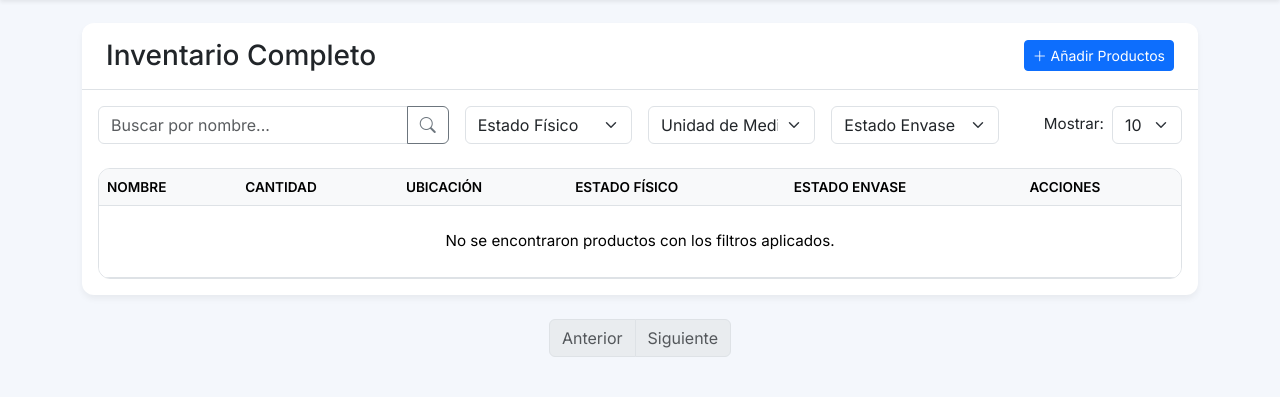
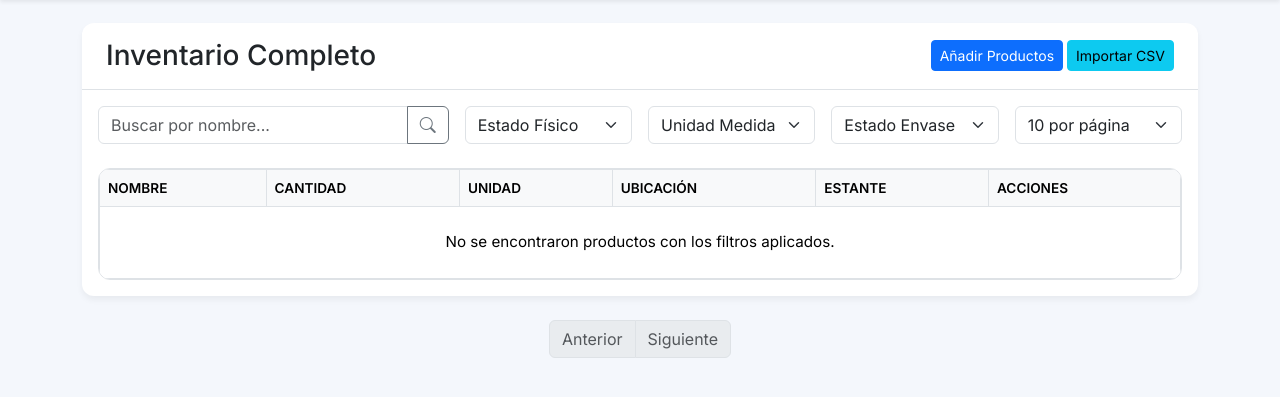
Before and after one commit to raul251424/INVENTARIO, a Flask app: page /panel/inventario in a window 1280 px wide. Shown: the part 57-454 px from the top of the page. Run offline with Flask 3, Linux system fonts and the light colour scheme; the visitor is signed in with stand-in values (Sample User, id 1); data that the repository does not hold is empty; some libraries are stand-ins or nearby versions.

Commit message:
Actualizando archivos del proyecto

```diff
--- a/app.py
+++ b/app.py
@@ -1,4 +1,4 @@
-# app.py (CÓDIGO FINAL CON SESIÓN AUTOMÁTICA DE 15 MINUTOS + LOGOUT EN PESTAÑA)
+# app.py (CÓDIGO FINAL CON DETECCIÓN AUTOMÁTICA DE DELIMITADOR CSV)
 
 from flask import Flask, render_template, request, redirect, url_for, flash, abort, jsonify, session, Response
 from flask_sqlalchemy import SQLAlchemy
@@ -12,8 +12,8 @@ import bcrypt
 from sqlalchemy.orm import joinedload
 from sqlalchemy.exc import IntegrityError
 import time
-import csv # Añadido para la función de exportación (backup)
-from io import StringIO # Añadido para la función de exportación (backup)
+import csv # Añadido para la función de exportación (backup) y ahora para importar
+from io import StringIO # Añadido para la función de exportación (backup) y ahora para importar
 
 # --- INICIALIZACIÓN Y CONFIGURACIÓN ---
 load_dotenv()
@@ -24,7 +24,6 @@ app.config['SQLALCHEMY_TRACK_MODIFICATIONS'] = False
 app.config['SECRET_KEY'] = getenv('SECRET_KEY', 'un-secreto-muy-fuerte-y-dificil-de-adivinar')
 app.config['TIMEZONE'] = 'America/Mexico_City'
 
-# --- CAPA 1: CONFIGURACIÓN DE TIEMPO DE LA SESIÓN (CONFIGURADO A 15 MINUTOS) ---
 # La sesión expirará después de 15 minutos de inactividad.
 app.config['PERMANENT_SESSION_LIFETIME'] = timedelta(minutes=15)
 
@@ -81,7 +80,7 @@ class User(db.Model, UserMixin):
 class Producto(db.Model):
     __tablename__ = 'producto'
     id = db.Column(db.Integer, primary_key=True)
-    nombre = db.Column(db.String(200), nullable=False, index=True)
+    nombre = db.Column(db.String(200), nullable=False, unique=True, index=True) # Nombre debe ser único
     ubicacion = db.Column(db.String(100))
     estante = db.Column(db.String(50))
     nombre_cana = db.Column(db.String(100))
@@ -205,7 +204,170 @@ def inventario_completo():
                            unidad_medida_filter=unidad_medida_filter,
                            estado_envase_filter=estado_envase_filter)
 
+# --- RUTA DE IMPORTACIÓN CSV CON DETECCIÓN DE DELIMITADOR ---
+@app.route('/panel/inventario/importar', methods=['GET', 'POST'])
+@login_required
+def importar_inventario():
+    # Solo los administradores deberían poder realizar importaciones masivas
+    if not current_user.es_admin:
+        abort(403)
+
+    if request.method == 'POST':
+        if 'archivo_csv' not in request.files:
+            flash('No se seleccionó ningún archivo.', 'danger')
+            return redirect(request.url)
+
+        file = request.files['archivo_csv']
+        if file.filename == '':
+            flash('No se seleccionó ningún archivo.', 'danger')
+            return redirect(request.url)
+
+        if file and file.filename.lower().endswith('.csv'):
+
+            # --- Lógica de detección de delimitador ---
+            file_content = file.stream.read().decode("utf-8")
+            stream = StringIO(file_content)
+
+            # Leer las primeras líneas para deducir el delimitador
+            dialect = csv.Sniffer().sniff(stream.read(1024), delimiters=',;\t')
+            stream.seek(0) # Regresar al inicio para que el DictReader lea todo
+
+            # Si el delimitador detectado es un espacio o no es uno común, usar coma por defecto
+            if dialect.delimiter not in [',', ';', '\t']:
+                delimiter = ','
+            else:
+                delimiter = dialect.delimiter
+
+            # --- Fin de lógica de detección de delimitador ---
+
+            try:
+                reader = csv.DictReader(stream, delimiter=delimiter)
+
+                required_fields = ['nombre', 'cantidad', 'unidad_medida']
+
+                # Definición de los campos del modelo Producto para mapear
+                field_mapping = {
+                    'nombre': 'nombre',
+                    'ubicacion': 'ubicacion',
+                    'estante': 'estante',
+                    'nombre_cana': 'nombre_cana',
+                    'nombre_IUPAC': 'nombre_IUPAC',
+                    'formula_molecular': 'formula_molecular',
+                    'cast_sigmg': 'cast_sigmg',
+                    'estado_fisico': 'estado_fisico',
+                    'cantidad': 'cantidad',
+                    'unidad_medida': 'unidad_medida',
+                    'estado': 'estado',
+                    'ubicacion_actual': 'ubicacion_actual',
+                    'otra_ubicacion_actual': 'otra_ubicacion_actual',
+                }
+
+                imported_count = 0
+                updated_count = 0
+                error_list = []
+                row_number = 1
+
+                # Validar que los campos mínimos existan en los encabezados
+                missing_headers = [field for field in required_fields if field not in reader.fieldnames]
+                if missing_headers:
+                    flash(f'Importación fallida. Faltan los encabezados obligatorios en el archivo CSV: {", ".join(missing_headers)}.', 'danger')
+                    return render_template('importar_inventario.html', errors=[f'Encabezados faltantes: {", ".join(missing_headers)}'])
+
+
+                for row in reader:
+                    row_number += 1
+                    nombre = "" # Inicializar nombre para usar en mensajes de error
+
+                    # 1. Validación de campos mínimos
+                    if not all(row.get(field) for field in required_fields):
+                        error_list.append(f"Fila {row_number}: Faltan campos obligatorios ({', '.join(required_fields)}).")
+                        continue
+
+                    try:
+                        nombre = row['nombre'].strip()
+
+                        # 2. Buscar/Crear producto
+                        producto = Producto.query.filter_by(nombre=nombre).first()
+                        is_new = producto is None
+
+                        if is_new:
+                            producto = Producto()
+                            producto.nombre = nombre
+                            db.session.add(producto)
+                            imported_count += 1
+                        else:
+                            updated_count += 1
+
+                        # 3. Mapear y asignar los valores
+                        for csv_key, model_attr in field_mapping.items():
+                            if csv_key in row:
+                                value = row[csv_key]
+
+                                # Limpiar espacios
+                                if isinstance(value, str):
+                                    value = value.strip()
+
+                                # Conversión de tipos para 'cantidad'
+                                if model_attr == 'cantidad':
+                                    if not value:
+                                        value = 0.0
+                                    try:
+                                        # ** IMPORTANTE **: Se asume que el separador decimal es el punto.
+                                        setattr(producto, model_attr, float(value))
+                                    except ValueError:
+                                        raise ValueError(f"'{value}' no es un número válido para el campo 'cantidad'. Asegúrese de usar un punto '.' como separador decimal.")
+                                # Asegurar que campos vacíos se guarden como None (para campos nullable)
+                                elif value == '':
+                                    setattr(producto, model_attr, None)
+                                else:
+                                    # Evitar que cadenas vacías se guarden si el campo es nullable y no es booleano
+                                    setattr(producto, model_attr, value if value else None)
+
+                        # Lógica para campo 'otra_ubicacion_actual'
+                        if producto.ubicacion_actual != 'otro':
+                             producto.otra_ubicacion_actual = None
+
+                    except ValueError as ve:
+                        # Error de conversión de tipo o lógica de negocio
+                        error_list.append(f"Fila {row_number} ('{nombre}'): Error de dato: {ve}")
+                        continue
+                    except IntegrityError as ie:
+                        db.session.rollback()
+                        error_list.append(f"Fila {row_number} ('{nombre}'): Error de base de datos (Integridad). Revise si el nombre es demasiado largo o si hay un campo duplicado (ej. nombre repetido).")
+                        # Sale del bucle en caso de IntegrityError para evitar más errores de estado de sesión.
+                        break
+                    except Exception as e:
+                        # Otros errores
+                        error_list.append(f"Fila {row_number}: Error inesperado: {e}")
+                        continue
+
+                # 4. Manejo de la transacción
+                if error_list:
+                    # El rollback en IntegrityError ya ocurrió, pero se repite por seguridad.
+                    db.session.rollback()
+                    flash(f'Importación fallida. Se encontraron {len(error_list)} errores. Se revirtieron todos los cambios. Ver detalles abajo.', 'danger')
+                    return render_template('importar_inventario.html', errors=error_list)
+                else:
+                    # Si no hay errores, guardar todos los cambios
+                    db.session.commit()
+                    flash(f'Importación finalizada con éxito. {imported_count} productos creados, {updated_count} productos actualizados.', 'success')
+                    return redirect(url_for('inventario_completo'))
+
+            except Exception as e:
+                # Error de lectura de archivo o inicialización (ej. delimitador no detectado)
+                db.session.rollback() # Asegurar rollback en caso de error general
+                flash(f'Error fatal durante la lectura del archivo. Intenta guardar el archivo con otro delimitador (coma o punto y coma). Error técnico: {e}', 'danger')
+                return redirect(request.url)
+
+        else:
+            flash('Tipo de archivo no permitido. Por favor, sube un archivo CSV.', 'danger')
+
+    # Renderizar la plantilla para la petición GET
+    return render_template('importar_inventario.html')
+# --- FIN DE LA RUTA DE IMPORTACIÓN CSV ---
+
 @app.route('/panel/ordenes')
+# ... (el resto del código de app.py continúa sin cambios)
 @login_required
 def admin_ordenes():
     page = request.args.get('page', 1, type=int)
--- a/templates/inventario_completo.html
+++ b/templates/inventario_completo.html
@@ -5,9 +5,18 @@
 
 {% block content %}
 <div class="card">
-    <div class="card-header">
+    <div class="card-header d-flex justify-content-between align-items-center">
         <h3 class="card-title mb-0">Inventario Completo</h3>
-        <a href="{{ url_for('gestionar_producto', t=timestamp) }}" class="btn btn-primary btn-sm"><i class="bi bi-plus-lg"></i> Añadir Productos</a>
+        <div>
+            <a href="{{ url_for('gestionar_producto', t=timestamp) }}" class="btn btn-primary btn-icon-split btn-sm">
+                <span class="icon text-white-50"><i class="fas fa-plus-circle"></i></span>
+                <span class="text">Añadir Productos</span>
+            </a>
+            <a href="{{ url_for('importar_inventario', t=timestamp) }}" class="btn btn-info btn-icon-split btn-sm">
+                <span class="icon text-white-50"><i class="fas fa-file-import"></i></span>
+                <span class="text">Importar CSV</span>
+            </a>
+        </div>
     </div>
     <div class="card-body">
         <form method="GET" action="{{ url_for('inventario_completo') }}" class="row g-3 align-items-center mb-4">
@@ -23,72 +32,73 @@
                     <option value="todos" {% if estado_fisico_filter == 'todos' %}selected{% endif %}>Estado Físico</option>
                     <option value="sólido" {% if estado_fisico_filter == 'sólido' %}selected{% endif %}>Sólido</option>
                     <option value="líquido" {% if estado_fisico_filter == 'líquido' %}selected{% endif %}>Líquido</option>
-                    <option value="gaseoso" {% if estado_fisico_filter == 'gaseoso' %}selected{% endif %}>Gaseoso</option>
+                    <option value="gas" {% if estado_fisico_filter == 'gas' %}selected{% endif %}>Gas</option>
                 </select>
             </div>
 
             <div class="col-md-2">
                 <select name="unidad_medida" class="form-select" onchange="this.form.submit()">
-                    <option value="todas" {% if unidad_medida_filter == 'todas' %}selected{% endif %}>Unidad de Medida</option>
-                    {% set unidades = ['gramos', 'kilogramos', 'miligramos', 'mililitros', 'litros', 'microlitros', 'moles', 'milimoles', 'unidades', 'paquetes'] %}
-                    {% for unidad in unidades %}
-                        <option value="{{ unidad }}" {% if unidad_medida_filter == unidad %}selected{% endif %}>{{ unidad.capitalize() }}</option>
-                    {% endfor %}
+                    <option value="todas" {% if unidad_medida_filter == 'todas' %}selected{% endif %}>Unidad Medida</option>
+                    <option value="kg" {% if unidad_medida_filter == 'kg' %}selected{% endif %}>kg</option>
+                    <option value="g" {% if unidad_medida_filter == 'g' %}selected{% endif %}>g</option>
+                    <option value="ml" {% if unidad_medida_filter == 'ml' %}selected{% endif %}>ml</option>
+                    <option value="L" {% if unidad_medida_filter == 'L' %}selected{% endif %}>L</option>
+                    <option value="pieza" {% if unidad_medida_filter == 'pieza' %}selected{% endif %}>Pieza</option>
+                    <option value="mol" {% if unidad_medida_filter == 'mol' %}selected{% endif %}>Mol</option>
                 </select>
             </div>
 
             <div class="col-md-2">
                 <select name="estado_envase" class="form-select" onchange="this.form.submit()">
                     <option value="todos" {% if estado_envase_filter == 'todos' %}selected{% endif %}>Estado Envase</option>
-                    <option value="cerrado" {% if estado_envase_filter == 'cerrado' %}selected{% endif %}>Cerrado</option>
-                    <option value="abierto" {% if estado_envase_filter == 'abierto' %}selected{% endif %}>Abierto</option>
+                    <option value="ABIERTO" {% if estado_envase_filter == 'ABIERTO' %}selected{% endif %}>Abierto</option>
+                    <option value="SELLADO" {% if estado_envase_filter == 'SELLADO' %}selected{% endif %}>Sellado</option>
                 </select>
             </div>
 
-            <div class="col-md-2 d-flex justify-content-end align-items-center">
-                <label for="per_page" class="form-label me-2 mb-0">Mostrar:</label>
-                <select name="per_page" class="form-select w-auto" onchange="this.form.submit()">
-                    <option value="10" {% if per_page == 10 %}selected{% endif %}>10</option>
-                    <option value="25" {% if per_page == 25 %}selected{% endif %}>25</option>
-                    <option value="50" {% if per_page == 50 %}selected{% endif %}>50</option>
+            <div class="col-md-2">
+                <select name="per_page" class="form-select" onchange="this.form.submit()">
+                    <option value="10" {% if per_page == 10 %}selected{% endif %}>10 por página</option>
+                    <option value="25" {% if per_page == 25 %}selected{% endif %}>25 por página</option>
+                    <option value="50" {% if per_page == 50 %}selected{% endif %}>50 por página</option>
                 </select>
             </div>
-             {% if search_term or estado_fisico_filter != 'todos' or unidad_medida_filter != 'todas' or estado_envase_filter != 'todos' %}
-            <div class="col-12 text-center">
-                <a href="{{ url_for('inventario_completo') }}" class="btn btn-link text-secondary">Limpiar Filtros</a>
-            </div>
-            {% endif %}
         </form>
 
         <div class="table-responsive">
-            <table class="table table-hover mb-0">
+            <table class="table table-bordered table-hover">
                 <thead>
                     <tr>
                         <th>Nombre</th>
                         <th>Cantidad</th>
+                        <th>Unidad</th>
                         <th>Ubicación</th>
-                        <th>Estado Físico</th>
-                        <th>Estado Envase</th>
+                        <th>Estante</th>
                         <th>Acciones</th>
                     </tr>
                 </thead>
                 <tbody>
                     {% for producto in productos %}
                     <tr id="producto-row-{{ producto.id }}">
-                        <td><strong>{{ producto.nombre }}</strong><br><small class="text-muted">{{ producto.formula_molecular or '' }}</small></td>
-                        <td>{{ producto.cantidad }} {{ producto.unidad_medida }}</td>
+                        <td>{{ producto.nombre }}</td>
+                        <td>{{ producto.cantidad | default(0) }}</td>
+                        <td>{{ producto.unidad_medida }}</td>
                         <td>
                             {% if producto.ubicacion_actual == 'otro' %}
-                                {{ producto.otra_ubicacion_actual or 'Otro (Sin Especificar)' }}
+                                {{ producto.otra_ubicacion_actual | default('N/A') }}
                             {% else %}
-                                {{ producto.ubicacion_actual }}
+                                {{ producto.ubicacion_actual | default('N/A') }}
                             {% endif %}
                         </td>
-                        <td>{{ (producto.estado_fisico or '') | capitalize }}</td>
-                        <td><span class="badge bg-secondary">{{ (producto.estado or '') | capitalize }}</span></td>
+                        <td>{{ producto.estante | default('N/A') }}</td>
                         <td>
                             <a href="{{ url_for('gestionar_producto', id=producto.id, t=timestamp) }}" class="btn btn-sm btn-outline-primary" title="Editar"><i class="bi bi-pencil"></i></a>
-                            <button class="btn btn-sm btn-outline-danger" onclick="deleteProduct({{ producto.id }})" title="Borrar"><i class="bi bi-trash"></i></button>
+
+                            <button class="btn btn-sm btn-outline-danger delete-btn"
+                                    data-product-id="{{ producto.id }}"
+                                    title="Borrar">
+                                <i class="bi bi-trash"></i>
+                            </button>
                         </td>
                     </tr>
                     {% else %}
@@ -102,29 +112,125 @@
 
 {{ render_pagination(pagination, 'inventario_completo') }}
 
+<div class="modal fade" id="deleteConfirmationModal" tabindex="-1" aria-labelledby="deleteConfirmationModalLabel" aria-hidden="true">
+  <div class="modal-dialog">
+    <div class="modal-content">
+      <div class="modal-header">
+        <h5 class="modal-title" id="deleteConfirmationModalLabel">Confirmar Eliminación</h5>
+        <button type="button" class="btn-close" data-bs-dismiss="modal" aria-label="Close"></button>
+      </div>
+      <div class="modal-body">
+        ¿Estás seguro de que quieres eliminar este producto? Esta acción no se puede deshacer.
+      </div>
+      <div class="modal-footer">
+        <button type="button" class="btn btn-secondary" data-bs-dismiss="modal">Cancelar</button>
+        <button type="button" class="btn btn-danger" id="confirmDeleteButton">Eliminar</button>
+      </div>
+    </div>
+  </div>
+</div>
+
+<div class="modal fade" id="messageModal" tabindex="-1" aria-labelledby="messageModalLabel" aria-hidden="true">
+  <div class="modal-dialog">
+    <div class="modal-content">
+      <div class="modal-header">
+        <h5 class="modal-title" id="messageModalLabel">Mensaje</h5>
+        <button type="button" class="btn-close" data-bs-dismiss="modal" aria-label="Close"></button>
+      </div>
+      <div class="modal-body" id="messageModalBody">
+        </div>
+      <div class="modal-footer">
+        <button type="button" class="btn btn-primary" data-bs-dismiss="modal">Cerrar</button>
+      </div>
+    </div>
+  </div>
+</div>
+
 {% endblock %}
 
 {% block scripts %}
 <script>
-function deleteProduct(productId) {
-    if (!confirm('¿Estás seguro de que quieres eliminar este producto?')) return;
+    let productIdToDelete = null;
+    const deleteModalElement = document.getElementById('deleteConfirmationModal');
+    const messageModalElement = document.getElementById('messageModal');
 
-    const token = document.querySelector('meta[name="csrf-token"]').getAttribute('content');
-    fetch(`/panel/producto/borrar/${productId}`, {
+    /**
+     * Muestra el modal de mensaje simple.
+     */
+    function showMessage(title, body) {
+        document.getElementById('messageModalLabel').textContent = title;
+        document.getElementById('messageModalBody').innerHTML = body;
+        const messageModal = new bootstrap.Modal(messageModalElement);
+        messageModal.show();
+    }
+
+    /**
+     * Ejecuta la solicitud de borrado.
+     */
+    async function deleteProduct() {
+        if (!productIdToDelete) return;
+
+        // Ocultar el modal de confirmación
+        const deleteModal = bootstrap.Modal.getInstance(deleteModalElement);
+        if (deleteModal) deleteModal.hide();
+
+        try {
+            // Obtener el token CSRF
+            const tokenElement = document.querySelector('meta[name="csrf-token"]');
+            const token = tokenElement ? tokenElement.getAttribute('content') : '';
+
+            const response = await fetch(`/panel/producto/borrar/${productIdToDelete}`, {
                 method: 'POST',
-        headers: { 'X-CSRFToken': token }
-    })
-    .then(response => response.json())
-    .then(data => {
+                headers: {
+                    'X-CSRFToken': token,
+                    'Content-Type': 'application/json'
+                }
+            });
+
+            const data = await response.json();
+
             if (data.success) {
-            const row = document.getElementById(`producto-row-${productId}`);
-            row.classList.add('fade-out');
+                const row = document.getElementById(`producto-row-${productIdToDelete}`);
+                if (row) {
+                    // Animación de desaparición
+                    row.classList.add('table-danger'); // Marcar la fila
+                    row.style.transition = 'opacity 0.5s ease';
+                    row.style.opacity = '0';
                     setTimeout(() => row.remove(), 500);
+                    showMessage('Éxito', 'El producto ha sido eliminado correctamente.');
                 } else {
-            alert('Error: ' + data.message);
+                     showMessage('Éxito', 'Producto eliminado, pero la fila no pudo ser actualizada en la tabla.');
                 }
-    })
-    .catch(error => console.error('Error:', error));
+            } else {
+                showMessage('Error de Eliminación', `Ocurrió un error: ${data.message || 'Error desconocido'}`);
             }
+        } catch(error) {
+            console.error('Error:', error);
+            showMessage('Error', 'Ocurrió un error en la comunicación con el servidor al intentar eliminar el producto.');
+        } finally {
+            productIdToDelete = null;
+        }
+    }
+
+    // Listener para inicializar el borrado cuando se hace clic en cualquier botón de borrar
+    document.addEventListener('DOMContentLoaded', () => {
+        // 1. Asignar el evento a los botones de borrar
+        document.querySelectorAll('.delete-btn').forEach(button => {
+            button.addEventListener('click', function() {
+                // Almacenar el ID del atributo de datos
+                productIdToDelete = this.getAttribute('data-product-id');
+                // Mostrar el modal
+                const deleteModal = new bootstrap.Modal(deleteModalElement);
+                deleteModal.show();
+            });
+        });
+
+        // 2. Asignar el evento al botón de confirmación del modal
+        const confirmButton = document.getElementById('confirmDeleteButton');
+        if (confirmButton) {
+            confirmButton.addEventListener('click', deleteProduct);
+        }
+    });
+
 </script>
 {% endblock %}
```
Also changed, not shown: templates/importar_inventario.html (added, +66 -0 lines). Lines whose indentation alone changed are shown as unchanged.
